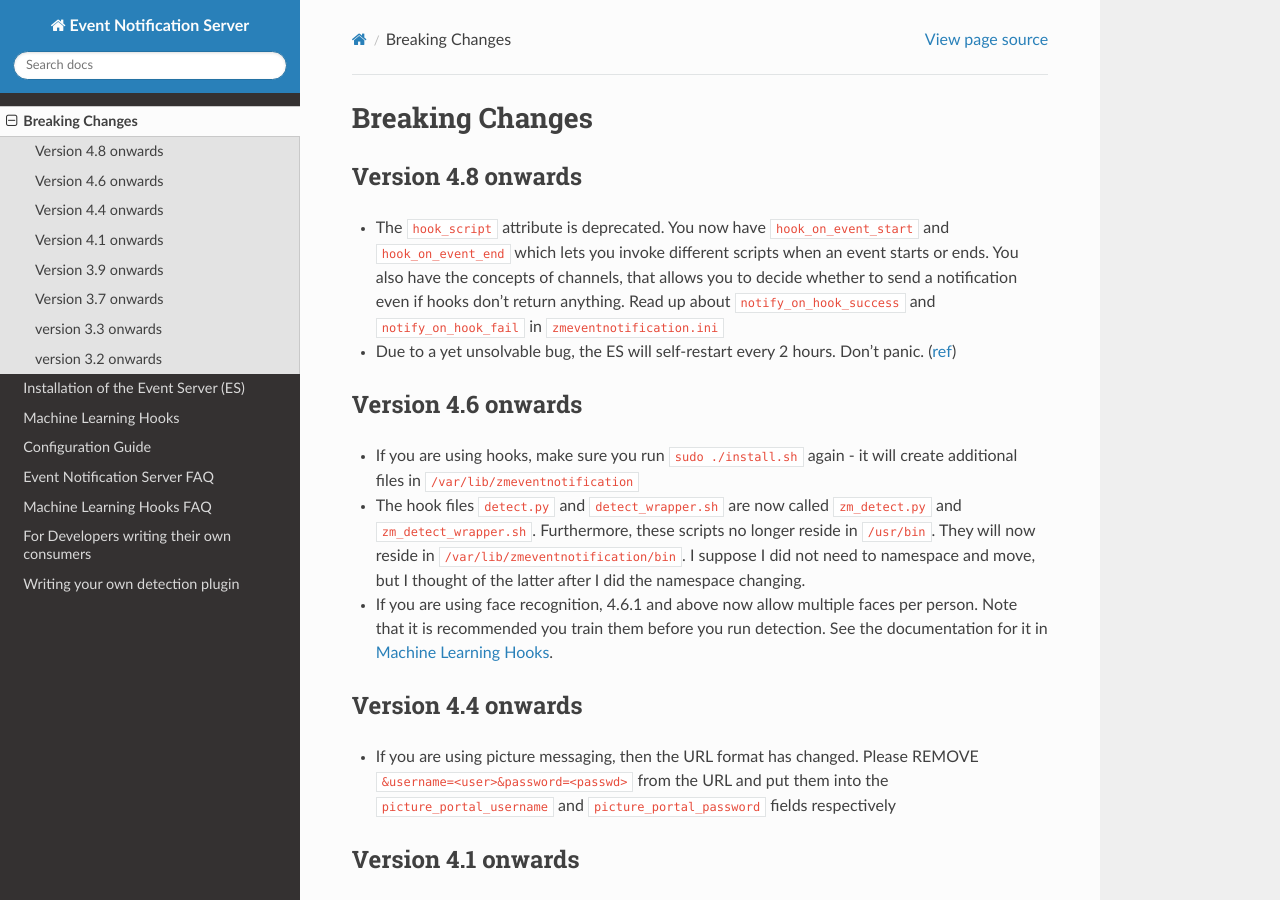
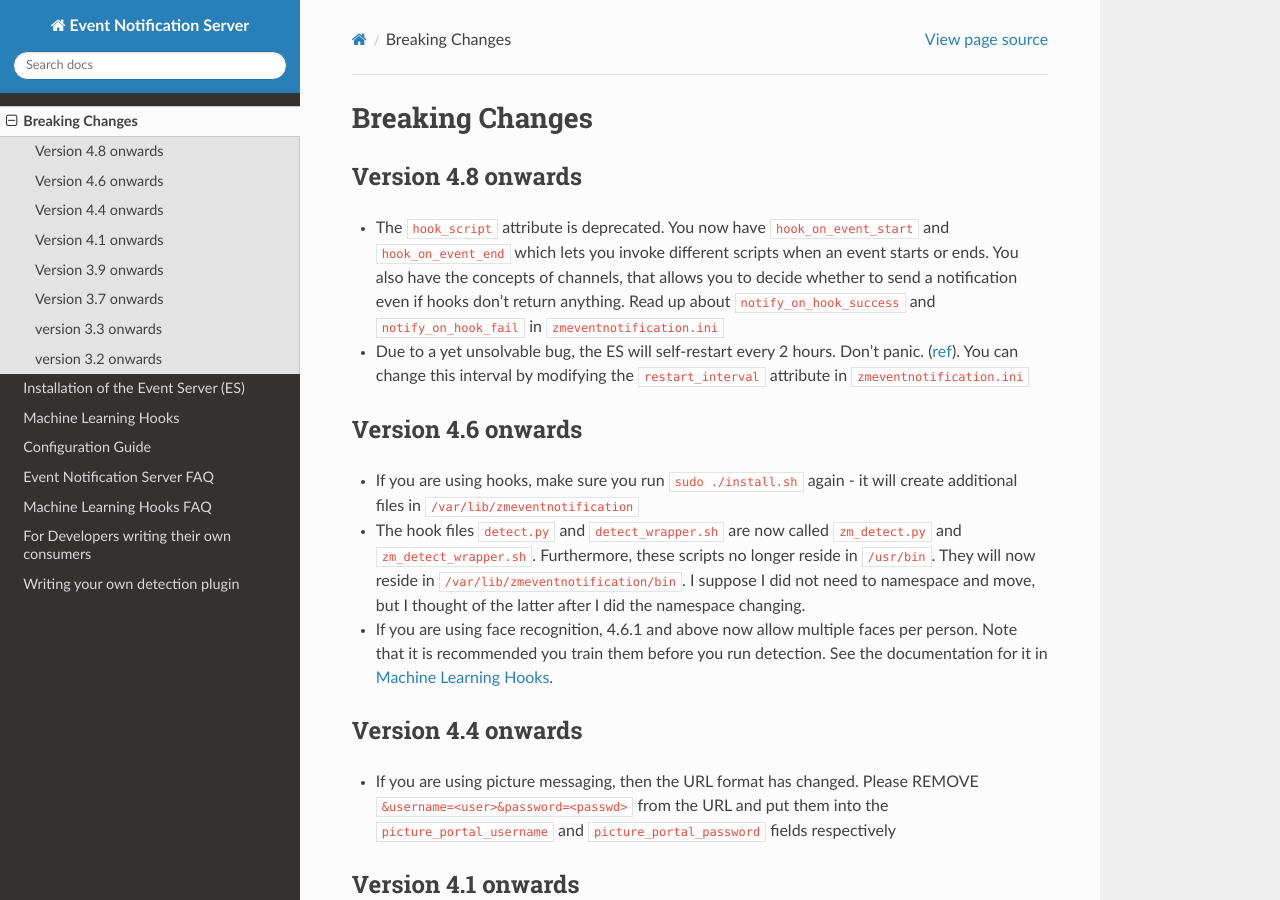
Before and after one commit to ZoneMinder/zmeventnotification, a Sphinx documentation site: the page built from docs/guides/breaking.rst, in a window 1280 px wide and 900 px high. Built offline with Sphinx 7.4.7 and the Read the Docs theme 2.0.0, drawn with Linux system fonts in a browser that asks for light colours.

```diff
--- a/docs/guides/breaking.rst
+++ b/docs/guides/breaking.rst
@@ -4,7 +4,8 @@
 Version 4.8 onwards
 ~~~~~~~~~~~~~~~~~~~~~
 - The ``hook_script`` attribute is deprecated. You now have ``hook_on_event_start`` and ``hook_on_event_end`` which lets you invoke different scripts when an event starts or ends. You also have the concepts of channels, that allows you to decide whether to send a notification even if hooks don't return anything. Read up about ``notify_on_hook_success`` and ``notify_on_hook_fail`` in  ``zmeventnotification.ini``
-- Due to a yet unsolvable bug, the ES will self-restart every 2 hours. Don't panic. (`ref <https://github.com/pliablepixels/zmeventnotification/issues/175>`__)
+- Due to a yet unsolvable bug, the ES will self-restart every 2 hours. Don't panic. (`ref <https://github.com/pliablepixels/zmeventnotification/issues/175>`__). You can change this interval by modifying the ``restart_interval`` attribute in ``zmeventnotification.ini``
+
 
 Version 4.6 onwards
 ~~~~~~~~~~~~~~~~~~~~
```
Also changed, not shown: 2 other files.
